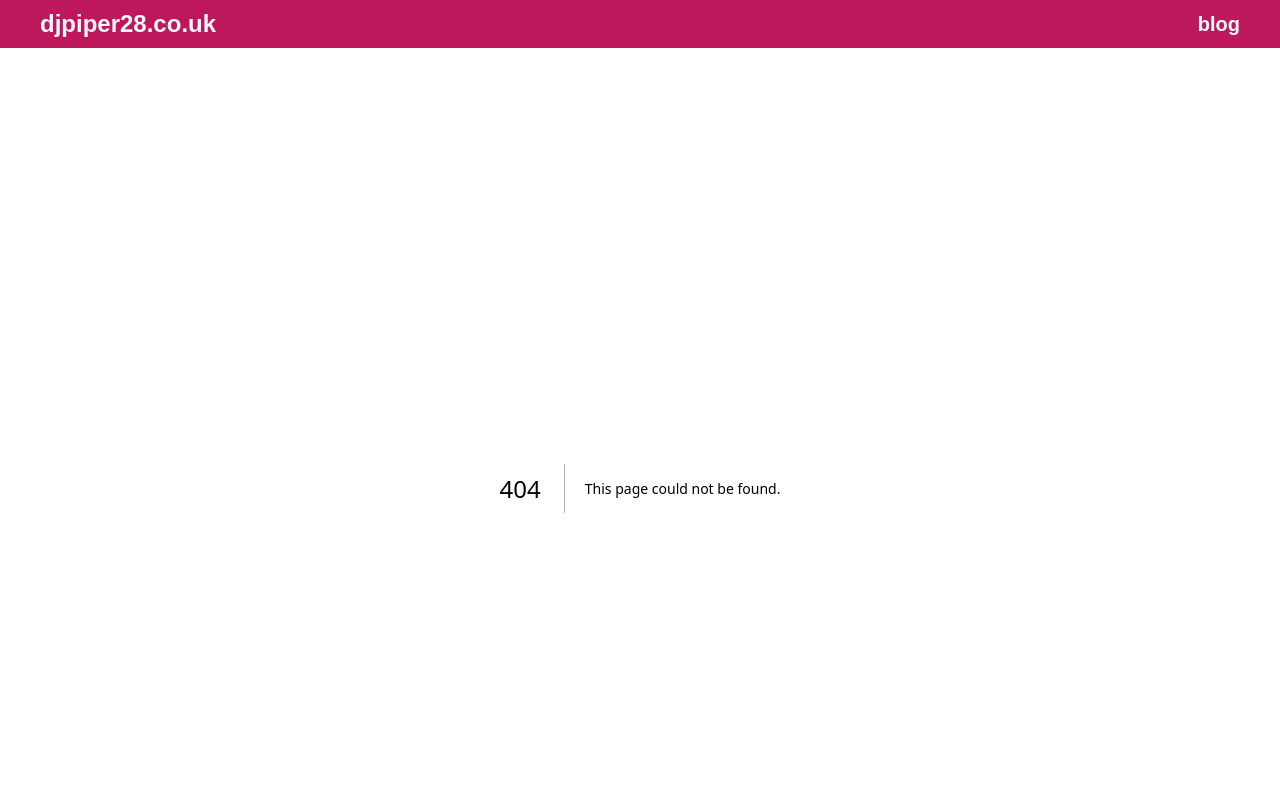
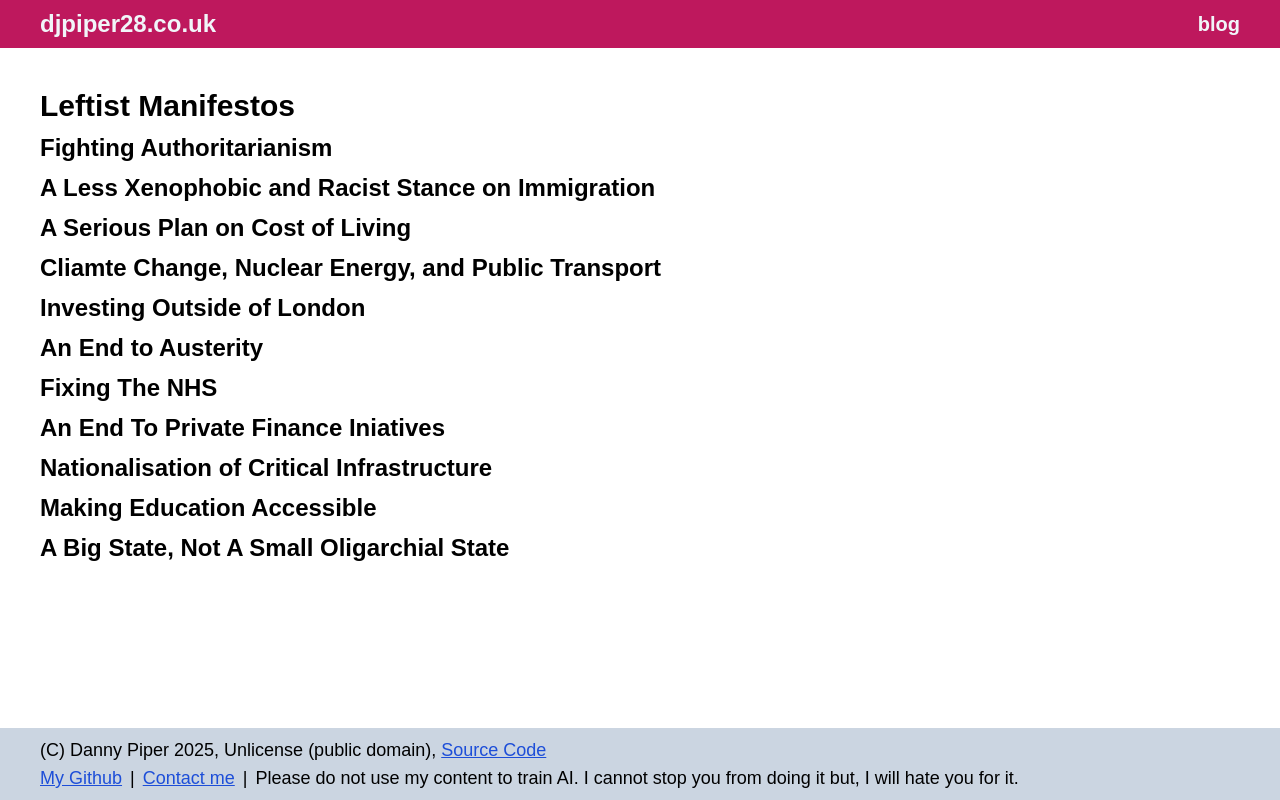
Before and after one commit to djpiper28/my-website, a Next.js app: page /blog/2025/08/leftist_manifestos in a window 1280 px wide. Before the commit this address had no page. Shown: the top 800 px of the page. Built offline with nearby package versions, Linux system fonts and the light colour scheme.

Commit message:
feat: started work on new article

```diff
--- /dev/null
+++ b/src/app/blog/2025/08/leftist_manifestos/meta.tsx
@@ -0,0 +1,8 @@
+import { BlogMeta } from "@/app/blog/meta";
+
+export const meta: BlogMeta = {
+  title: "Leftist Manifestos",
+  description:
+    "A discussion about what a unified left wing manifesto could look like",
+  release: new Date(2025, 7, 1),
+};
--- /dev/null
+++ b/src/app/blog/2025/08/leftist_manifestos/page.tsx
@@ -0,0 +1,24 @@
+import { H1 } from "@/components/typrography/H1";
+import { H2 } from "@/components/typrography/H2";
+import { H3 } from "@/components/typrography/H3";
+import { Link } from "@/components/typrography/Link";
+import { P } from "@/components/typrography/P";
+
+export default function Page() {
+  return (
+    <>
+      <H1>Leftist Manifestos</H1>
+      <H2>Fighting Authoritarianism</H2>
+      <H2>A Less Xenophobic and Racist Stance on Immigration</H2>
+      <H2>A Serious Plan on Cost of Living</H2>
+      <H2>Cliamte Change, Nuclear Energy, and Public Transport</H2>
+      <H2>Investing Outside of London</H2>
+      <H2>An End to Austerity</H2>
+      <H2>Fixing The NHS</H2>
+      <H2>An End To Private Finance Iniatives</H2>
+      <H2>Nationalisation of Critical Infrastructure</H2>
+      <H2>Making Education Accessible</H2>
+      <H2>A Big State, Not A Small Oligarchial State</H2>
+    </>
+  );
+}
--- a/src/app/blog/page.tsx
+++ b/src/app/blog/page.tsx
@@ -2,19 +2,39 @@ import { H1 } from "@/components/typrography/H1";
 import { allBlogs } from "./generate/meta";
 import { Link } from "@/components/typrography/Link";
 import { P } from "@/components/typrography/P";
+import { H2 } from "@/components/typrography/H2";
 
 export default function Page() {
+  const seenYears: number[] = [];
   return (
     <>
       <H1>Blog Posts</H1>
-      {/* TODO: Add titles for each year */}
-      {allBlogs.map((x) => (
-        <div className="flex flex-row gap-3 flex-wrap items-center" key={x.url}>
-          <P>{x.release.toLocaleDateString()} -</P>
-          <Link href={x.url}>{x.title}</Link>
-          <P>- {x.description}</P>
-        </div>
-      ))}
+      {allBlogs.map((x) => {
+        const showYear = !seenYears.find(
+          (year) => year === x.release.getFullYear(),
+        );
+        if (showYear) {
+          seenYears.push(x.release.getFullYear());
+        }
+
+        return (
+          <>
+            {showYear ? (
+              <H2>{`Posts of ${x.release.getFullYear()}`}</H2>
+            ) : (
+              <></>
+            )}
+            <div
+              className="flex flex-row gap-3 flex-wrap items-center"
+              key={x.url}
+            >
+              <P>{x.release.toLocaleDateString()} -</P>
+              <Link href={x.url}>{x.title}</Link>
+              <P>- {x.description}</P>
+            </div>
+          </>
+        );
+      })}
     </>
   );
 }
```
Also changed, not shown: 1 other file (tests, documents, lock files or other folders).
